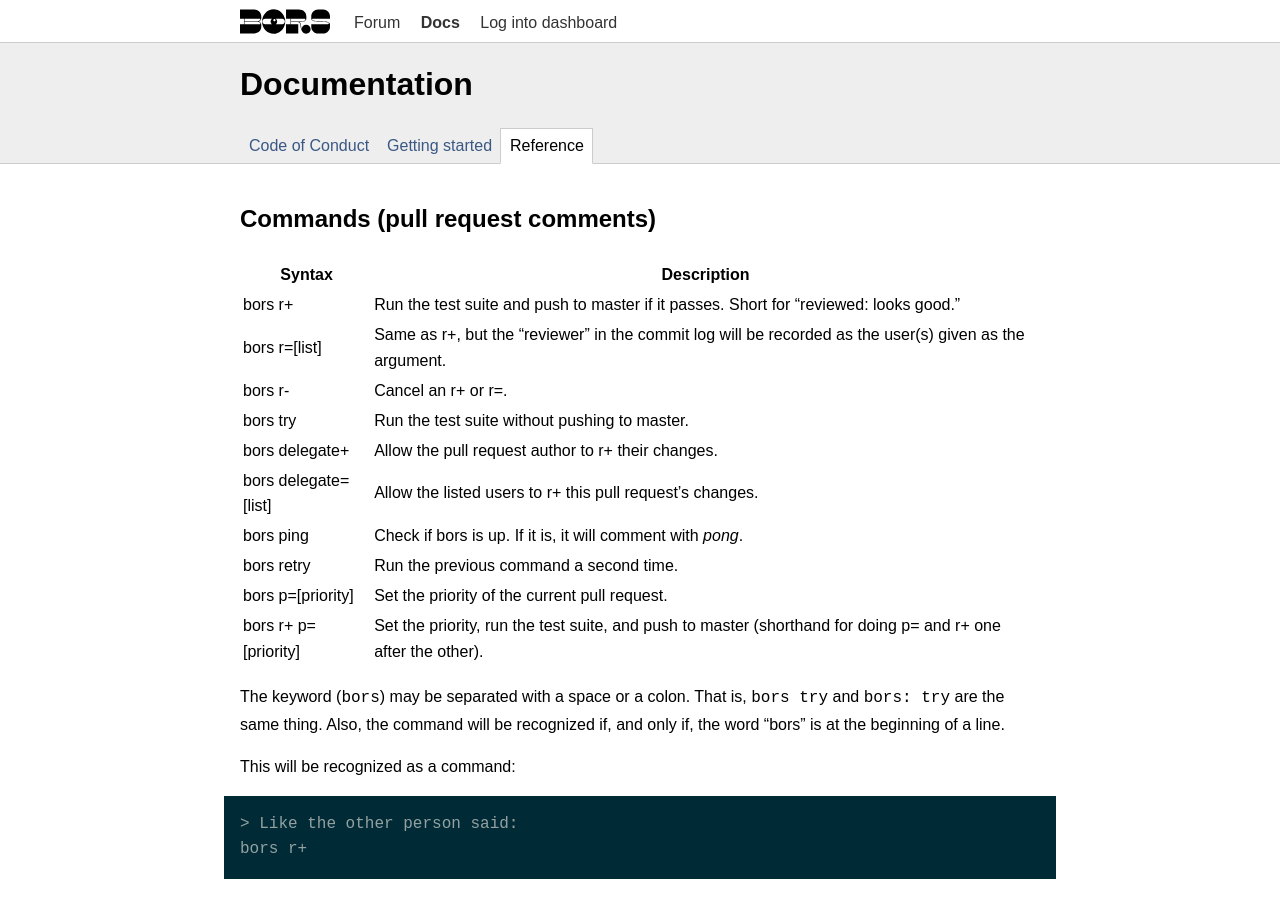
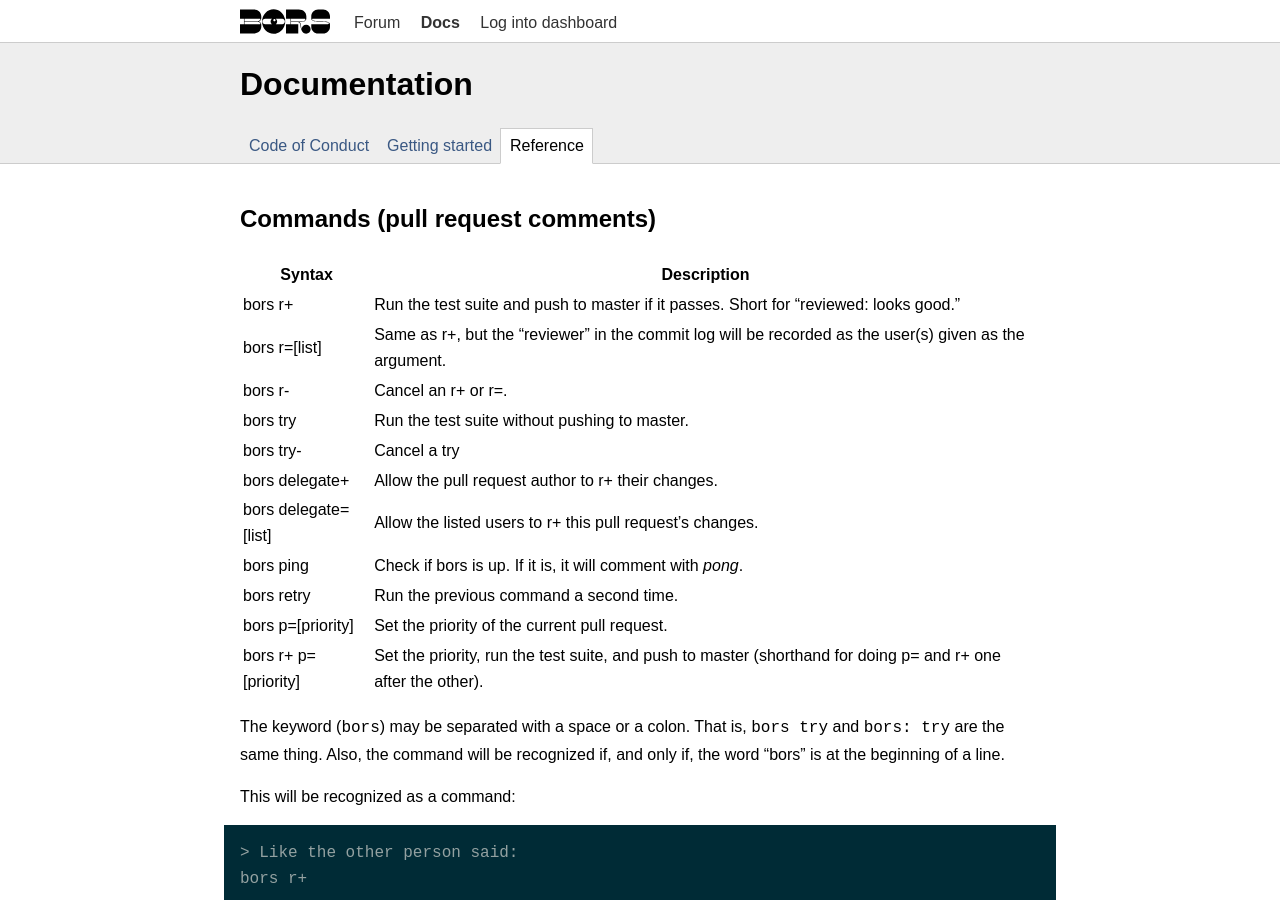
Before and after one commit to bors-ng/bors-ng.github.io, a Jekyll site: the page built from _documentation/reference.md, in a window 1280 px wide and 900 px high. Built offline with Jekyll 4.4.1, drawn with Linux system fonts in a browser that asks for light colours.

Commit message:
Add `bors try-`
CC @nox

CC https://github.com/nox/arbalest/pull/1

```diff
--- a/_documentation/reference.md
+++ b/_documentation/reference.md
@@ -17,6 +17,7 @@ description: All of the commands and configuration options supported by bors-ng
 | bors r=[list] | Same as r+, but the "reviewer" in the commit log will be recorded as the user(s) given as the argument.
 | bors r- | Cancel an r+ or r=.
 | bors try | Run the test suite without pushing to master.
+| bors try- | Cancel a try
 | bors delegate+ | Allow the pull request author to r+ their changes.
 | bors delegate=[list] | Allow the listed users to r+ this pull request's changes.
 | bors ping | Check if bors is up. If it is, it will comment with _pong_.
```
